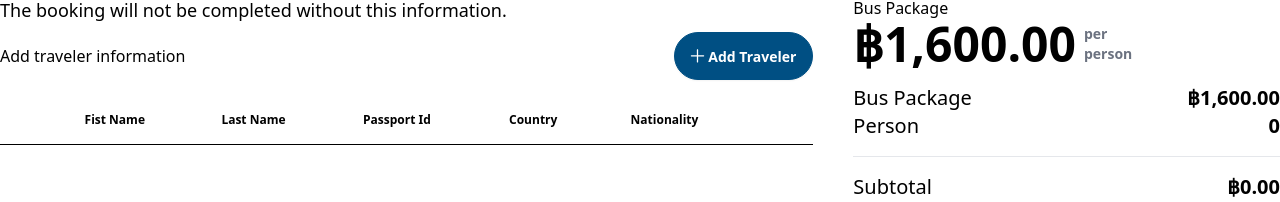
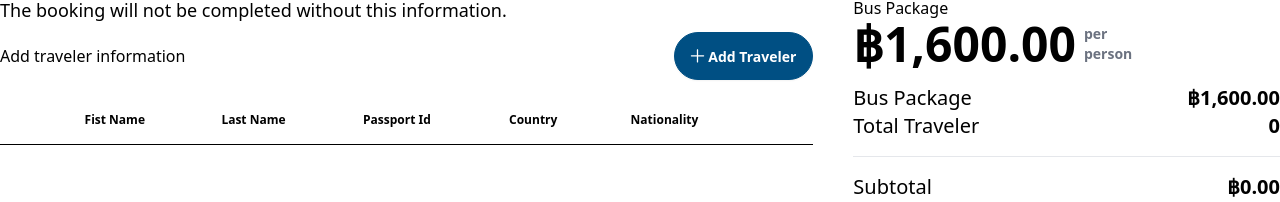
Before and after one commit to weha2/slowboat, a Nuxt app: page /package/bus in a window 1280 px wide. Shown: the part 88-290 px from the top of the page. Built offline with nearby package versions, Linux system fonts and the light colour scheme.

Commit message:
Adjust word

```diff
--- a/pages/package/[id].vue
+++ b/pages/package/[id].vue
@@ -61,7 +61,7 @@ const subTotal = computed(() => {
                         <p class="text-xl font-bold">฿{{ price.toCurrency() }}</p>
                     </div>
                     <div class="flex justify-between">
-                        <p class="text-xl">Person</p>
+                        <p class="text-xl">Total Traveler</p>
                         <p class="text-xl font-bold">{{ personList.length }}</p>
                     </div>
                 </div>
```
